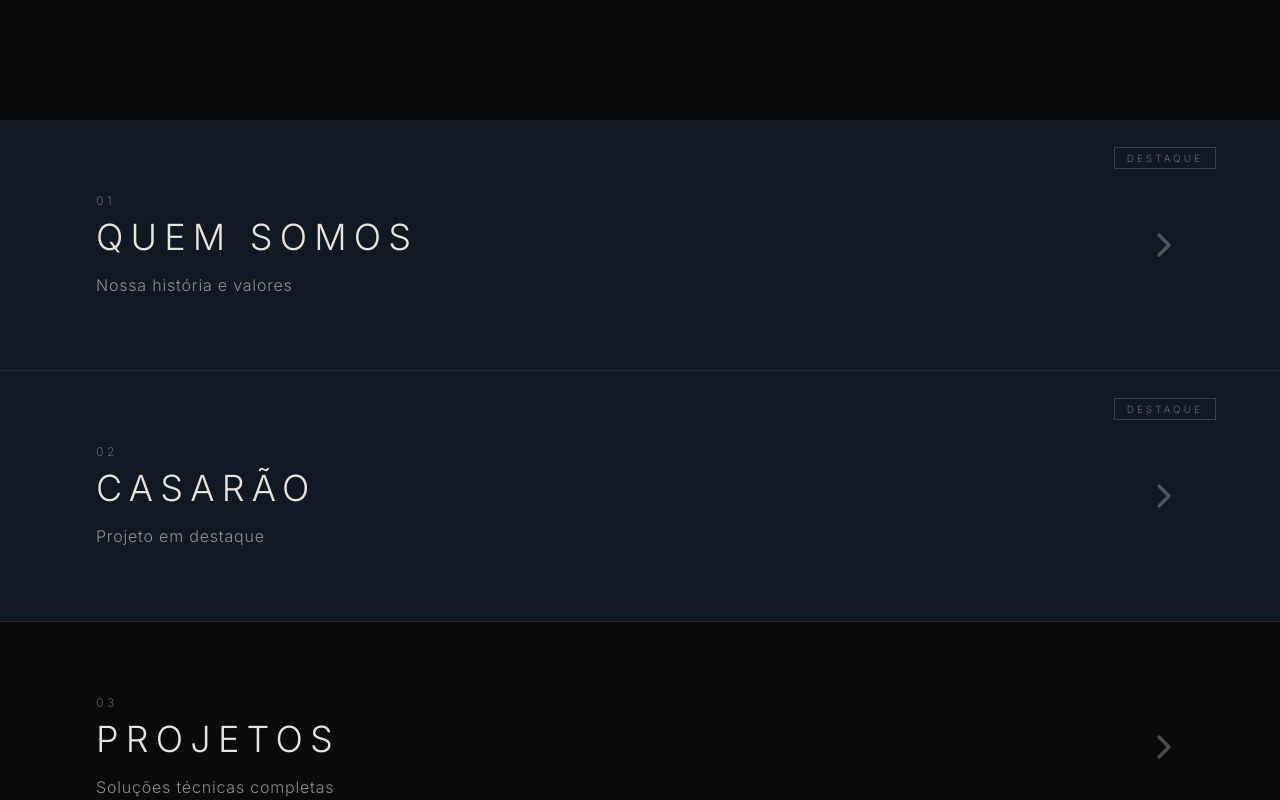
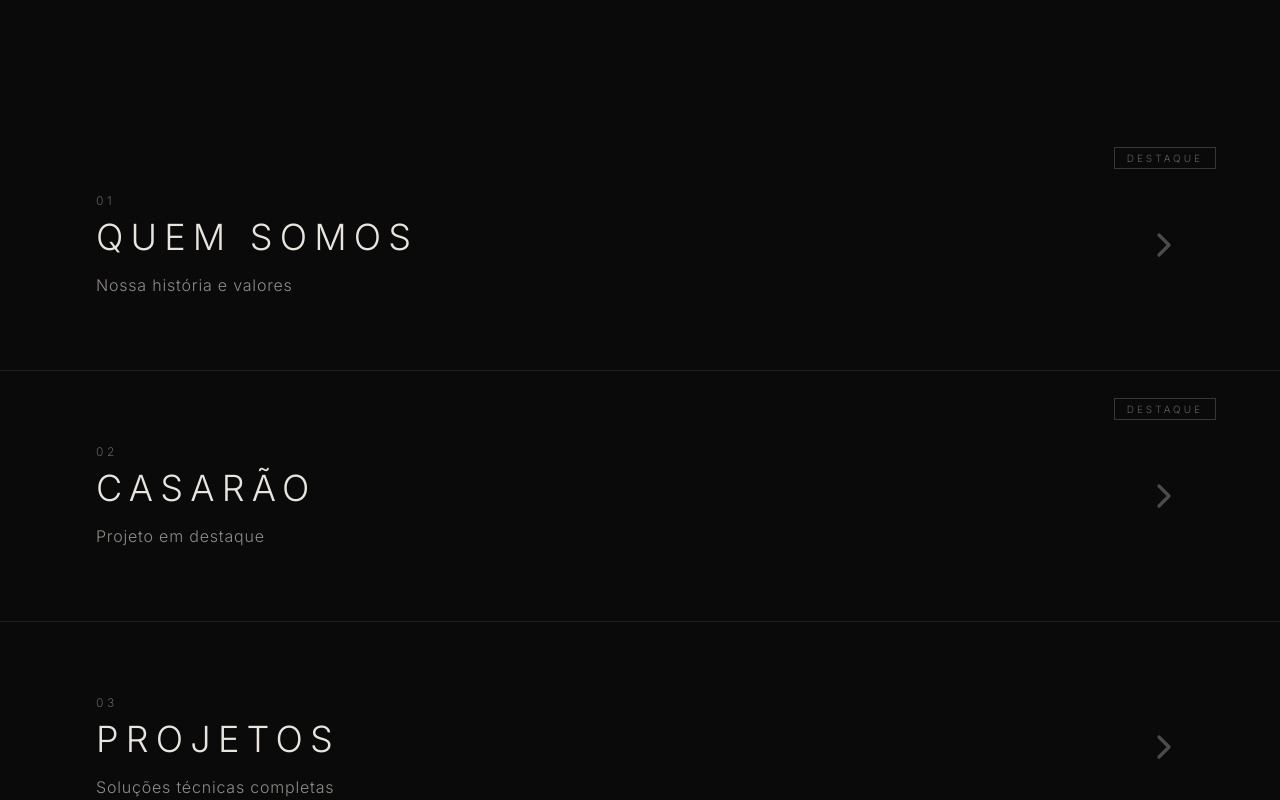
Before and after one commit to douglasruansaraiva/v0-portfolio-vity-projetos, a Next.js app: page / in a window 1280 px wide. Shown: the part 680-1480 px from the top of the page. Built offline with nearby package versions, Linux system fonts and the light colour scheme.

Commit message:
fix: remove blue color from menu items backgrounds
Consistent black background for all menu sections.

Co-authored-by: Douglas ruan saraiva <123216801+douglasruansaraiva@users.noreply.github.com>

```diff
--- a/components/portfolio.tsx
+++ b/components/portfolio.tsx
@@ -298,11 +298,9 @@ export default function Portfolio() {
         {sections.map((section, index) => (
           <motion.section
             key={section.id}
-            className={`group relative cursor-pointer border-b border-foreground/10 transition-all duration-500 ${
-              section.isHighlight ? "bg-[#1A3D5C]/30" : ""
-            }`}
+            className={`group relative cursor-pointer border-b border-foreground/10 transition-all duration-500`}
             onClick={() => handleSectionClick(section.id)}
-            whileHover={{ backgroundColor: section.isHighlight ? "rgba(26, 61, 92, 0.5)" : "rgba(26, 61, 92, 0.2)" }}
+            whileHover={{ backgroundColor: "rgba(232, 228, 222, 0.05)" }}
           >
             {section.isHighlight && (
               <div className="absolute right-6 top-6 md:right-16">
@@ -329,7 +327,7 @@ export default function Portfolio() {
         ))}
 
         {/* Contact Section */}
-        <section className="relative border-b border-foreground/10 bg-secondary/10">
+        <section className="relative border-b border-foreground/10">
           <div className="flex min-h-[400px] flex-col items-center justify-center gap-8 px-6 py-20 text-center md:py-24">
             <h3 className="text-xs font-light tracking-[0.5em] text-foreground/60">
               ENTRE EM CONTATO
```
